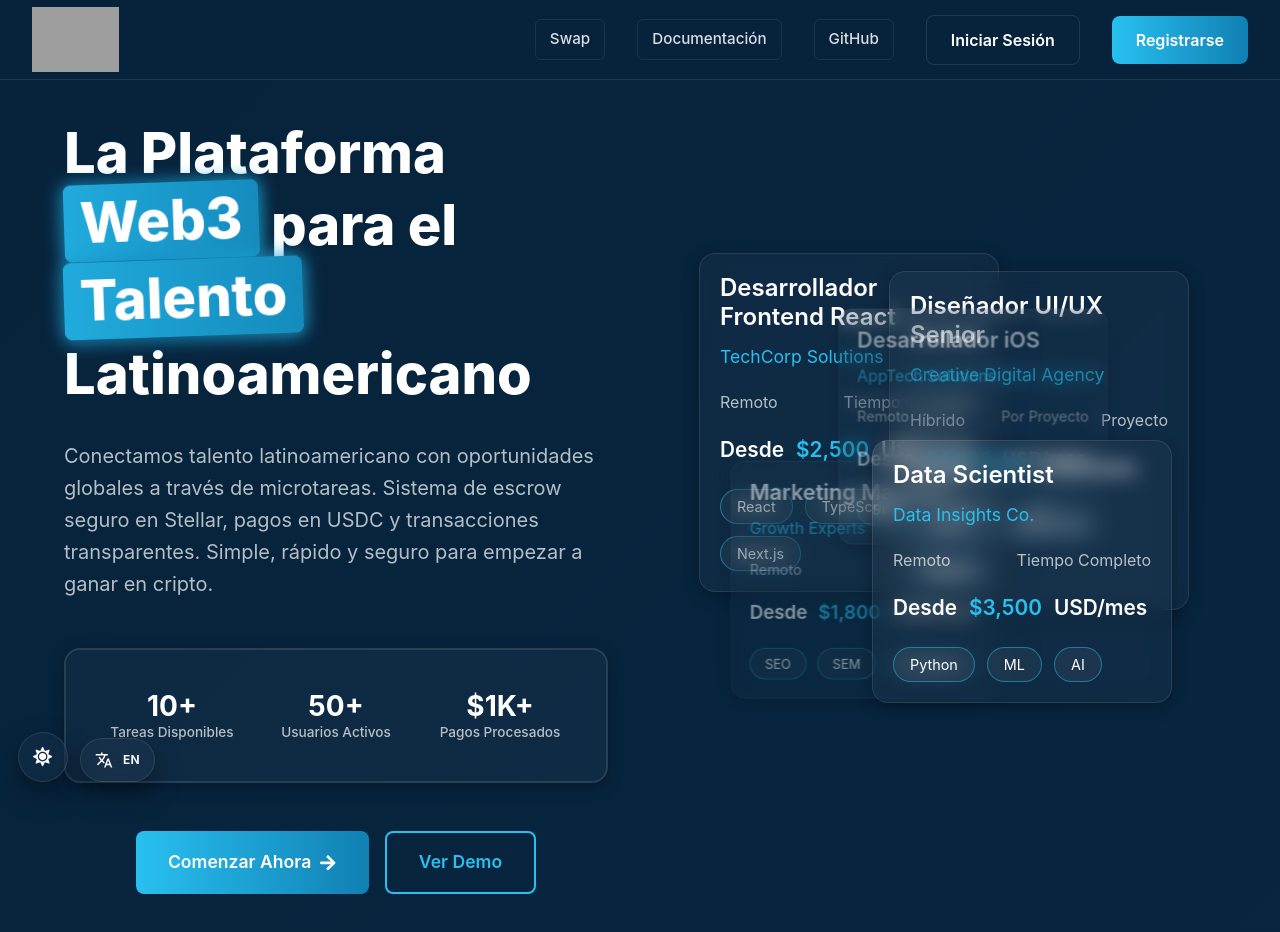
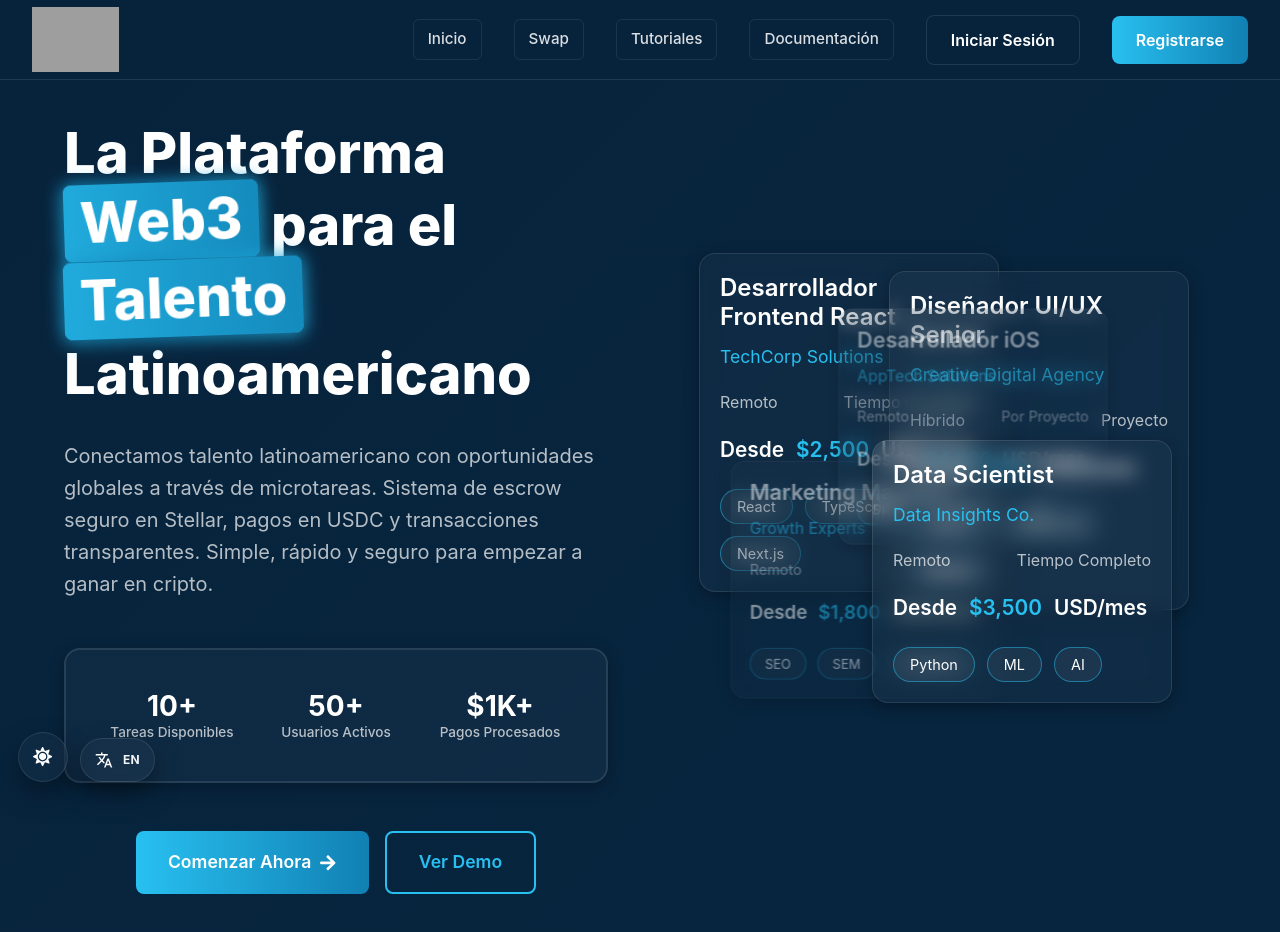
Before and after one commit to wrever/ArcusX, a React (Vite) app in the folder arcusx/: page / in a window 1280 px wide. Shown: the top 932 px of the page. Built offline with nearby package versions, Linux system fonts and the light colour scheme; no server answers; grey boxes are pictures that could not be loaded; what @stellar/stellar-sdk, @trustless-work/escrow would draw is missing.

Commit message:
soroswap + seccion tutoriales

```diff
--- a/arcusx/src/components/Navbar.tsx
+++ b/arcusx/src/components/Navbar.tsx
@@ -63,8 +63,14 @@ const Navbar = () => {
         </div>
 
         <div className={`navbar-links ${isMenuOpen ? 'open' : ''}`}>
+          <Link to="/" className="nav-link" onClick={closeMenu}>
+            {t('nav.home')}
+          </Link>
           <Link to="/swap" className="nav-link" onClick={closeMenu}>
             {t('nav.swap')}
+          </Link>
+          <Link to="/tutoriales" className="nav-link" onClick={closeMenu}>
+            {t('nav.tutorials')}
           </Link>
           <a
             href="https://docs.arcusx.pro"
@@ -74,15 +80,6 @@ const Navbar = () => {
             onClick={closeMenu}
           >
             {t('nav.docs')}
-          </a>
-          <a
-            href="https://github.com/ArcusX"
-            target="_blank"
-            rel="noopener noreferrer"
-            className="nav-link"
-            onClick={closeMenu}
-          >
-            {t('nav.github')}
           </a>
 
           {isAuthenticated ? (
--- a/arcusx/src/components/SwapCard.tsx
+++ b/arcusx/src/components/SwapCard.tsx
@@ -1,5 +1,5 @@
 import React, { useState } from 'react';
-import { FaExchangeAlt, FaInfoCircle, FaExclamationTriangle } from 'react-icons/fa';
+import { FaInfoCircle, FaExclamationTriangle } from 'react-icons/fa';
 import { useI18n } from '../i18n/I18nProvider';
 import { useWallet } from '../hooks/useWallet';
 import SwapInputGroup from './SwapInputGroup';
@@ -64,7 +64,7 @@ const SwapCard: React.FC<SwapCardProps> = ({ swap }) => {
             disabled={!isConnected}
             aria-label={t('swap.swapTokens')}
           >
-            <FaExchangeAlt />
+            <span className="swap-icon-symbol">⇄</span>
           </button>
         </div>
 
--- a/arcusx/src/components/TutorialsTab.tsx
+++ b/arcusx/src/components/TutorialsTab.tsx
@@ -33,9 +33,9 @@ const TutorialsTab: React.FC = () => {
         es: 'Conoce qué es Stellar, cómo funciona la blockchain y qué wallets puedes usar. Aprende sobre Freighter y otras opciones para gestionar tus activos digitales.',
         en: 'Learn what Stellar is, how the blockchain works and what wallets you can use. Learn about Freighter and other options to manage your digital assets.'
       },
-      thumbnail: 'https://img.youtube.com/vi/VIDEO_ID_1/maxresdefault.jpg',
-      youtubeUrl: 'https://www.youtube.com/watch?v=VIDEO_ID_1',
-      duration: '8:00'
+      thumbnail: 'https://img.youtube.com/vi/UvOQeifU9Qc/maxresdefault.jpg',
+      youtubeUrl: 'https://youtu.be/UvOQeifU9Qc',
+      duration: '5:27'
     },
     {
       id: 2,
@@ -47,9 +47,9 @@ const TutorialsTab: React.FC = () => {
         es: 'Aprende qué es ArcusX, cómo funciona la plataforma, qué puedes hacer como cliente o freelancer, y los conceptos básicos para empezar a usarla.',
         en: 'Learn what ArcusX is, how the platform works, what you can do as a client or freelancer, and the basic concepts to get started.'
       },
-      thumbnail: 'https://img.youtube.com/vi/VIDEO_ID_2/maxresdefault.jpg',
-      youtubeUrl: 'https://www.youtube.com/watch?v=VIDEO_ID_2',
-      duration: '6:30'
+      thumbnail: 'https://img.youtube.com/vi/lxytFT_MarI/maxresdefault.jpg',
+      youtubeUrl: 'https://youtu.be/lxytFT_MarI',
+      duration: '3:23'
     },
     {
       id: 3,
@@ -58,12 +58,12 @@ const TutorialsTab: React.FC = () => {
         en: 'How to Connect your Freighter Wallet'
       },
       description: {
-        es: 'Tutorial paso a paso para instalar Freighter, crear tu wallet y conectar tu cuenta a la plataforma ArcusX.',
-        en: 'Step-by-step tutorial to install Freighter, create your wallet and connect your account to the ArcusX platform.'
+        es: 'Aprende a conectar tu wallet Freighter a la plataforma ArcusX de forma rápida y sencilla.',
+        en: 'Learn how to connect your Freighter wallet to the ArcusX platform quickly and easily.'
       },
-      thumbnail: 'https://img.youtube.com/vi/VIDEO_ID_3/maxresdefault.jpg',
-      youtubeUrl: 'https://www.youtube.com/watch?v=VIDEO_ID_3',
-      duration: '5:00'
+      thumbnail: 'https://img.youtube.com/vi/7glLKl1_AQk/maxresdefault.jpg',
+      youtubeUrl: 'https://youtu.be/7glLKl1_AQk',
+      duration: '1:19'
     },
     {
       id: 4,
@@ -75,9 +75,9 @@ const TutorialsTab: React.FC = () => {
         es: 'Guía completa para publicar tu primera tarea en ArcusX: establecer presupuesto, descripción, categorías y todo lo necesario para encontrar al freelancer perfecto.',
         en: 'Complete guide to publish your first task on ArcusX: set budget, description, categories and everything needed to find the perfect freelancer.'
       },
-      thumbnail: 'https://img.youtube.com/vi/VIDEO_ID_4/maxresdefault.jpg',
-      youtubeUrl: 'https://www.youtube.com/watch?v=VIDEO_ID_4',
-      duration: '7:00'
+      thumbnail: 'https://img.youtube.com/vi/_h67MSoIc54/maxresdefault.jpg',
+      youtubeUrl: 'https://youtu.be/_h67MSoIc54',
+      duration: '1:58'
     },
     {
       id: 5,
@@ -89,23 +89,23 @@ const TutorialsTab: React.FC = () => {
         es: 'Aprende cómo aplicar a tareas como freelancer: crear una propuesta atractiva, mostrar tu portafolio y aumentar tus posibilidades de ser seleccionado.',
         en: 'Learn how to apply to tasks as a freelancer: create an attractive proposal, show your portfolio and increase your chances of being selected.'
       },
-      thumbnail: 'https://img.youtube.com/vi/VIDEO_ID_5/maxresdefault.jpg',
-      youtubeUrl: 'https://www.youtube.com/watch?v=VIDEO_ID_5',
-      duration: '6:00'
+      thumbnail: 'https://img.youtube.com/vi/iVnqCM-87BU/maxresdefault.jpg',
+      youtubeUrl: 'https://youtu.be/iVnqCM-87BU',
+      duration: '1:14'
     },
     {
       id: 6,
       title: {
-        es: 'Sistema de Escrow y Pagos',
-        en: 'Escrow System and Payments'
+        es: 'Escoger a tu Freelancer Ideal, Aprobarlo y Fondear Tarea',
+        en: 'Choose your Ideal Freelancer, Approve them and Fund Task'
       },
       description: {
-        es: 'Explicación detallada del funcionamiento del escrow en ArcusX: cómo fondear una tarea, aprobar trabajo y liberar pagos de forma segura.',
-        en: 'Detailed explanation of how escrow works on ArcusX: how to fund a task, approve work and release payments securely.'
+        es: 'Explicación detallada del funcionamiento del escrow en ArcusX: cómo fondear una tarea y liberar pagos de forma segura.',
+        en: 'Detailed explanation of how escrow works on ArcusX: how to fund a task and release payments securely.'
       },
-      thumbnail: 'https://img.youtube.com/vi/VIDEO_ID_6/maxresdefault.jpg',
-      youtubeUrl: 'https://www.youtube.com/watch?v=VIDEO_ID_6',
-      duration: '10:00'
+      thumbnail: 'https://img.youtube.com/vi/Fr6nTCuXvlA/maxresdefault.jpg',
+      youtubeUrl: 'https://youtu.be/Fr6nTCuXvlA',
+      duration: '2:01'
     },
     {
       id: 7,
@@ -117,23 +117,23 @@ const TutorialsTab: React.FC = () => {
         es: 'Aprende cómo comunicarte con el freelancer durante el trabajo, revisar entregables y completar una tarea exitosamente.',
         en: 'Learn how to communicate with the freelancer during work, review deliverables and successfully complete a task.'
       },
-      thumbnail: 'https://img.youtube.com/vi/VIDEO_ID_7/maxresdefault.jpg',
-      youtubeUrl: 'https://www.youtube.com/watch?v=VIDEO_ID_7',
-      duration: '8:30'
+      thumbnail: 'https://img.youtube.com/vi/m9NYRqIaDIg/maxresdefault.jpg',
+      youtubeUrl: 'https://youtu.be/m9NYRqIaDIg',
+      duration: '1:50'
     },
     {
       id: 8,
       title: {
-        es: 'Gestión de Disputas',
-        en: 'Dispute Management'
+        es: 'Cómo Usar el Swap de la Plataforma',
+        en: 'How to Use the Platform Swap'
       },
       description: {
-        es: 'Cómo crear una disputa cuando surge un problema, proporcionar evidencia y entender el proceso de resolución de conflictos.',
-        en: 'How to create a dispute when a problem arises, provide evidence and understand the conflict resolution process.'
+        es: 'Aprende a intercambiar XLM y USDC de forma rápida y segura usando la función de swap integrada en ArcusX.',
+        en: 'Learn how to swap XLM and USDC quickly and securely using the integrated swap feature on ArcusX.'
       },
-      thumbnail: 'https://img.youtube.com/vi/VIDEO_ID_8/maxresdefault.jpg',
-      youtubeUrl: 'https://www.youtube.com/watch?v=VIDEO_ID_8',
-      duration: '9:00'
+      thumbnail: 'https://img.youtube.com/vi/yreoraIbj8I/maxresdefault.jpg',
+      youtubeUrl: 'https://youtu.be/yreoraIbj8I',
+      duration: '1:13'
     }
   ];
 
--- /dev/null
+++ b/arcusx/src/css/TutorialsPage.css
@@ -0,0 +1,18 @@
+/* Tutorials Page Styles */
+.tutorials-page {
+  min-height: 100vh;
+  padding-top: 100px;
+  padding-bottom: 4rem;
+  background: var(--bg-primary, rgba(7, 35, 60, 1));
+}
+
+.tutorials-page-container {
+  max-width: 1200px;
+  margin: 0 auto;
+  padding: 0 2rem;
+}
+
+/* Light mode support */
+:root[data-theme="light"] .tutorials-page {
+  background: var(--bg-primary-light, #f8fafc);
+}
--- a/arcusx/src/hooks/useSwap.ts
+++ b/arcusx/src/hooks/useSwap.ts
@@ -261,7 +261,7 @@ export const useSwap = () => {
         assetOut,
         amount: amountInStroops,
         tradeType: 'EXACT_IN',
-        slippageBps: 150, // Siempre 150 (1.5%) según especificaciones de soporte de Soroswap
+        slippageBps: 300, // 300 (3%) para mejores resultados
         maxHops: 7, // Según especificaciones de soporte de Soroswap
         // No pasar gaslessTrustline por defecto - solo si el usuario no tiene trustline
       });
--- a/arcusx/src/i18n/translations.ts
+++ b/arcusx/src/i18n/translations.ts
@@ -6,7 +6,9 @@ export const translations: Record<Lang, Record<string, string>> = {
     'lang.en': 'EN',
     'lang.toggle': 'Cambiar idioma',
 
+    'nav.home': 'Inicio',
     'nav.swap': 'Swap',
+    'nav.tutorials': 'Tutoriales',
     'nav.docs': 'Documentación',
     'nav.github': 'GitHub',
     'nav.dashboard': 'Dashboard',
@@ -427,7 +429,6 @@ export const translations: Record<Lang, Record<string, string>> = {
     'tutorials.duration': 'Duración',
 
     // Swap
-    'nav.swap': 'Swap',
     'swap.title': 'Swap XLM ↔ USDC',
     'swap.subtitle': 'Intercambia entre XLM y USDC de forma rápida y segura',
     'swap.from': 'Desde',
@@ -465,7 +466,9 @@ export const translations: Record<Lang, Record<string, string>> = {
     'lang.en': 'EN',
     'lang.toggle': 'Switch language',
 
+    'nav.home': 'Home',
     'nav.swap': 'Swap',
+    'nav.tutorials': 'Tutorials',
     'nav.docs': 'Documentation',
     'nav.github': 'GitHub',
     'nav.dashboard': 'Dashboard',
@@ -882,7 +885,6 @@ export const translations: Record<Lang, Record<string, string>> = {
     'tutorials.duration': 'Duration',
 
     // Swap
-    'nav.swap': 'Swap',
     'swap.title': 'Swap XLM ↔ USDC',
     'swap.subtitle': 'Intercambia entre XLM y USDC de forma rápida y segura',
     'swap.from': 'From',
--- /dev/null
+++ b/arcusx/src/pages/TutorialsPage.tsx
@@ -0,0 +1,15 @@
+import React from 'react';
+import TutorialsTab from '../components/TutorialsTab';
+import '../css/TutorialsPage.css';
+
+const TutorialsPage: React.FC = () => {
+  return (
+    <div className="tutorials-page">
+      <div className="tutorials-page-container">
+        <TutorialsTab />
+      </div>
+    </div>
+  );
+};
+
+export default TutorialsPage;
--- a/arcusx/src/services/soroswapService.ts
+++ b/arcusx/src/services/soroswapService.ts
@@ -373,7 +373,7 @@ class SoroswapService {
         amount: amountStr, // String según ejemplo de Postman
         tradeType: params.tradeType || 'EXACT_IN',
         protocols: protocols,
-        slippageBps: params.slippageBps || 150, // 1.5% por defecto según soporte
+        slippageBps: params.slippageBps || 300, // 3% por defecto para mejores resultados
         maxHops: params.maxHops || 7, // 7 según soporte oficial
         ...(params.gaslessTrustline && { gaslessTrustline: params.gaslessTrustline })
       };
```
Also changed, not shown: arcusx/src/App.tsx (+5 -2 lines), arcusx/src/css/SwapCard.css (+46 -7 lines), 2 other files (tests, documents, lock files or other folders).
